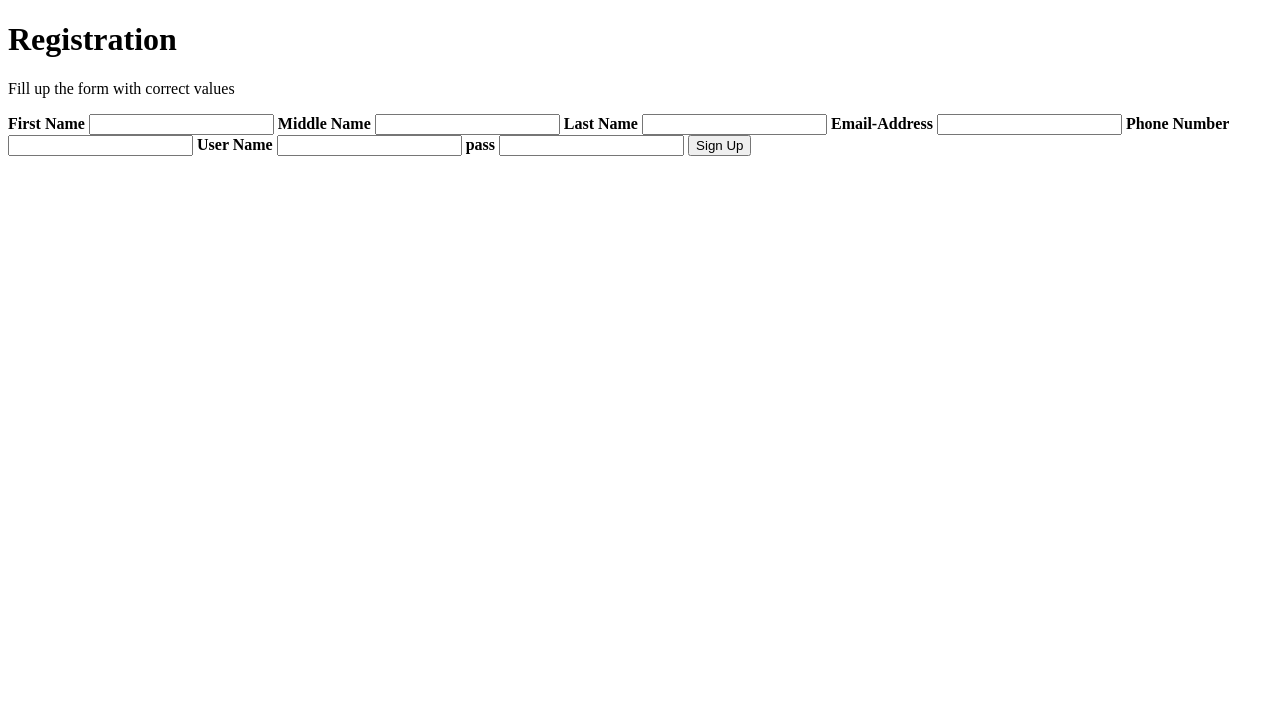
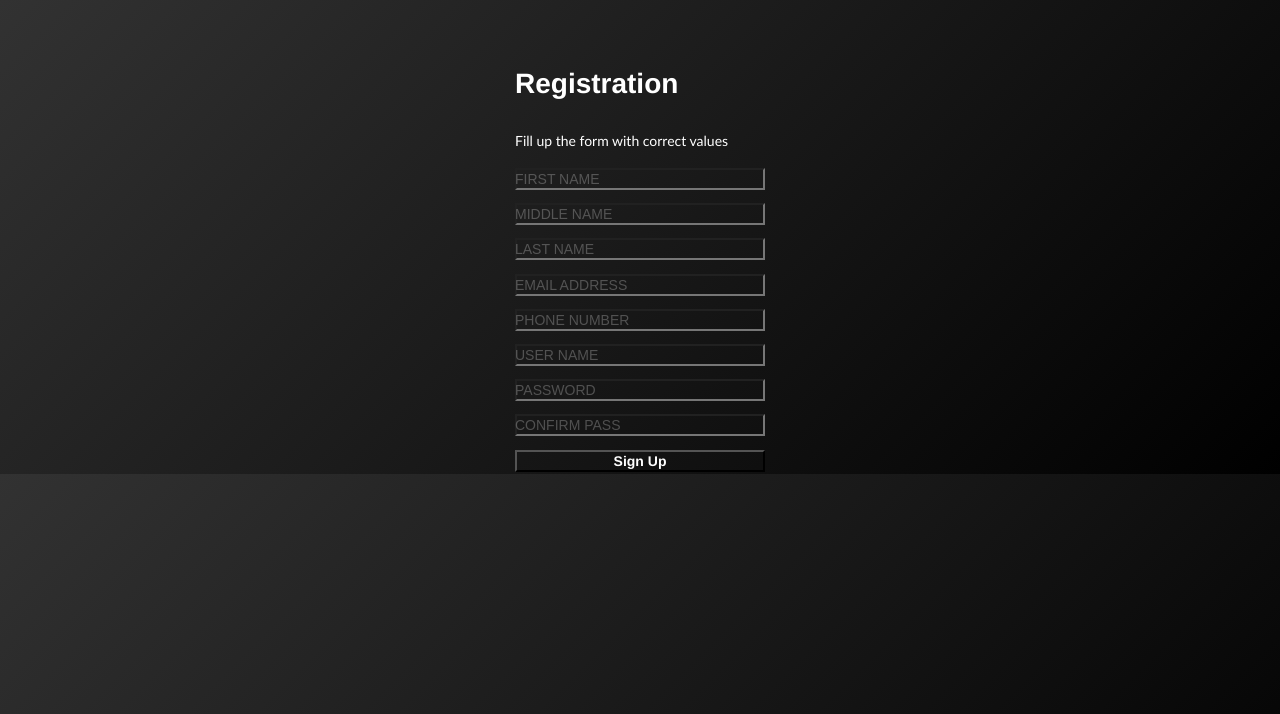
Before and after one commit to Lycanthrope8/Project--Bachelor-Expense-Management-, a PHP site: page /signup.php in a window 1280 px wide. Shown: the top 714 px of the page. Run offline with PHP 8.4, Linux system fonts and the light colour scheme.

Commit message:
CSS UPDATE 1.0

```diff
--- /dev/null
+++ b/project/assets/style.css
@@ -0,0 +1,81 @@
+* {
+  box-sizing: border-box;
+}
+
+body {
+  display: flex;
+  justify-content: center;
+  align-items: center;
+  flex-direction: column;
+  gap: 40px;
+  font-size: 14px;
+  line-height: 1.8;
+  background: linear-gradient(135deg, rgb(50, 50, 50), black);
+  font-weight: 400;
+  font-family: "poppins", sans-serif;
+  margin: 0px;
+}
+
+h1 {
+  font-family: "Franklin Gothic Medium", "Arial Narrow", Arial, sans-serif;
+  font-weight: bold;
+  color: white;
+}
+
+p {
+  font-family: "Gill Sans", "Gill Sans MT", Calibri, "Trebuchet MS", sans-serif;
+  color: white;
+}
+
+.form-group {
+  margin-bottom: 10px;
+  position: relative;
+  width: 250px;
+}
+.form-group .fn .mn {
+  display: flex;
+  width: 50%;
+}
+
+input {
+  width: 100%;
+  background-color: unset;
+  font-family: "Poppins", "helvetica", sans-serif;
+  font-size: 1em;
+  color: #fff;
+  font-weight: bold;
+}
+
+.form-label {
+  text-transform: uppercase;
+  position: absolute;
+  color: rgba(255, 255, 255, 0.25);
+  left: 0;
+}
+
+.form-input:not(:-moz-placeholder-shown) + .form-label {
+  transform: translateX(1em) scale(0.8);
+}
+
+.form-input:not(:-ms-input-placeholder) + .form-label {
+  transform: translateX(1em) scale(0.8);
+}
+
+.form-input:focus + .form-label, .form-input:not(:placeholder-shown) + .form-label {
+  transform: translateX(1em) scale(0.8);
+}
+
+.submit {
+  width: auto;
+  background: rgb(68, 68, 68);
+  color: #fff;
+  padding: 15px 30px;
+  font-weight: bold;
+  font-size: large;
+  border: none;
+  border-radius: 5pt;
+  cursor: pointer;
+}
+.submit:hover {
+  background: #cccc00;
+}/*# sourceMappingURL=style.css.map */
--- /dev/null
+++ b/project/assets/style.scss
@@ -0,0 +1,85 @@
+*{
+    box-sizing: border-box;
+}
+body {
+    display: flex;
+    justify-content: center;
+    align-items: center;
+    flex-direction: column;
+    gap: 40px;
+	font-size: 14px;
+    line-height: 1.8;
+    background: linear-gradient(135deg, rgb(50, 50, 50), black);
+    font-weight: 400;
+    font-family: "poppins", sans-serif;
+    margin: 0px;
+    // padding: 150px 0;
+}
+h1{
+    font-family: 'Franklin Gothic Medium', 'Arial Narrow', Arial, sans-serif;
+    font-weight: bold;
+    color: white;
+}
+p {
+    font-family: 'Gill Sans', 'Gill Sans MT', Calibri, 'Trebuchet MS', sans-serif;
+    color: white;
+}
+// form{
+     // position: relative;
+
+     // display: flex;
+     // justify-content: center;
+// }
+.form-group {
+    margin-bottom: 10px;
+    position: relative;
+    width: 250px;
+    .fn .mn {
+        display: flex;
+        width: 50%;
+    }
+}
+// .form-input {
+//     padding-top: 21px;
+// }
+input {
+    //@include transition(.3s ease);
+    // display: flex;
+    // border: none;
+    // border-bottom: 2px solid white;
+    // outline: none;
+    width: 100%;
+    background-color: unset;
+    font-family: "Poppins", "helvetica", sans-serif;
+    font-size: 1em;
+    color: #fff;
+    font-weight: bold;
+    //min-width: 60vmin;
+}
+
+.form-label {
+        //@include transition(.25s ease);
+        text-transform: uppercase;
+        position: absolute;
+        color: rgba($color: white, $alpha: 0.25);
+        left: 0;
+}
+
+.form-input:focus + .form-label, .form-input:not(:placeholder-shown) + .form-label{
+    transform: translateX(1em) scale(0.8);
+}
+.submit {
+    width: auto;
+    background: rgb(68, 68, 68);
+    color: #fff;
+    padding: 15px 30px;
+    font-weight: bold;
+    font-size: large;
+    border: none;
+    border-radius: 5pt;
+    //@include border-radius(5px);
+    cursor: pointer;
+    &:hover {
+        background: darken(yellow, 10%);
+    }
+}
--- a/project/signup.php
+++ b/project/signup.php
@@ -7,6 +7,8 @@ include('config.php');
 <html>
     <head>
         <title>Registration</title>
+
+        <link rel="stylesheet" type="text/css" href="assets/style.css">
     </head>
 <body>
     <div>
@@ -55,34 +57,59 @@ include('config.php');
                 <p>Fill up the form with correct values</p>
 
                 <!-- For First Name-->
-                <label for="firstname"><b>First Name</b></label>
-                <input type="text" name="firstname" required>
+                <div class="form-group fn">
+                    <label class="form-label" for="firstname">First Name</label>
+                    <input class="form-input" type="text" name="firstname" required>
+                </div>
+
 
                 <!-- For Middle Name-->
-                <label for="middlename"><b>Middle Name</b></label>
-                <input type="text" name="middlename">
+                <div class="form-group mn">
+                    <label class="form-label" for="middlename">Middle Name</label>
+                    <input class="form-input" type="text" name="middlename">
+                </div>
+
 
                 <!-- For Last Name-->
-                <label for="lastname"><b>Last Name</b></label>
-                <input type="text" name="lastname" required>
+                <div class="form-group">
+                    <label class="form-label" for="lastname">Last Name</label>
+                    <input class="form-input" type="text" name="lastname" required>
+                </div>
+
 
                 <!-- For Email-->
-                <label for="email"><b>Email-Address</b></label>
-                <input type="email" name="email" required>
+                <div class="form-group">
+                    <label class="form-label" for="email">Email Address</label>
+                    <input class="form-input" type="email" name="email" required>
+                </div>
+
 
                 <!-- For Phone number-->
-                <label for="phone"><b>Phone Number</b></label>
-                <input type="text" name="phone" required>
+                <div class="form-group">
+                    <label class="form-label" for="phone">Phone Number</label>
+                    <input class="form-input" type="text" name="phone" required>
+                </div>
+
 
                 <!-- For User Name-->
-                <label for="username"><b>User Name</b></label>
-                <input type="text" name="username" required>
+                <div class="form-group">
+                    <label class="form-label" for="username">User Name</label>
+                    <input class="form-input" type="text" name="username" required>
+                </div>
+
 
                 <!-- For Password-->
-                <label for="pass"><b>pass</b></label>
-                <input class="form-control" type="password" name="pass" required>
+                <div class="form-group">
+                    <label class="form-label" for="pass">Password</label>
+                    <input class="form-input" type="password" name="pass" required>
+                </div>
 
-                <input type="submit" id="register" name="register" value="Sign Up">
+                <!-- For Password-->
+                <div class="form-group">
+                    <label class="form-label" for="confirmpass">Confirm pass</label>
+                    <input class="form-input" type="confirmpass" name="confirmpass" required>
+                </div>
+                <input class="form-submit" type="submit" id="register" name="register" value="Sign Up">
             </div>
         </form>
     </div>
```
Also changed, not shown: config.php (deleted, +0 -11 lines), home.php (deleted, +0 -31 lines), index.php (deleted, +0 -41 lines), login.php (deleted, +0 -53 lines), signup.php (deleted, +0 -94 lines), 1 other file.
